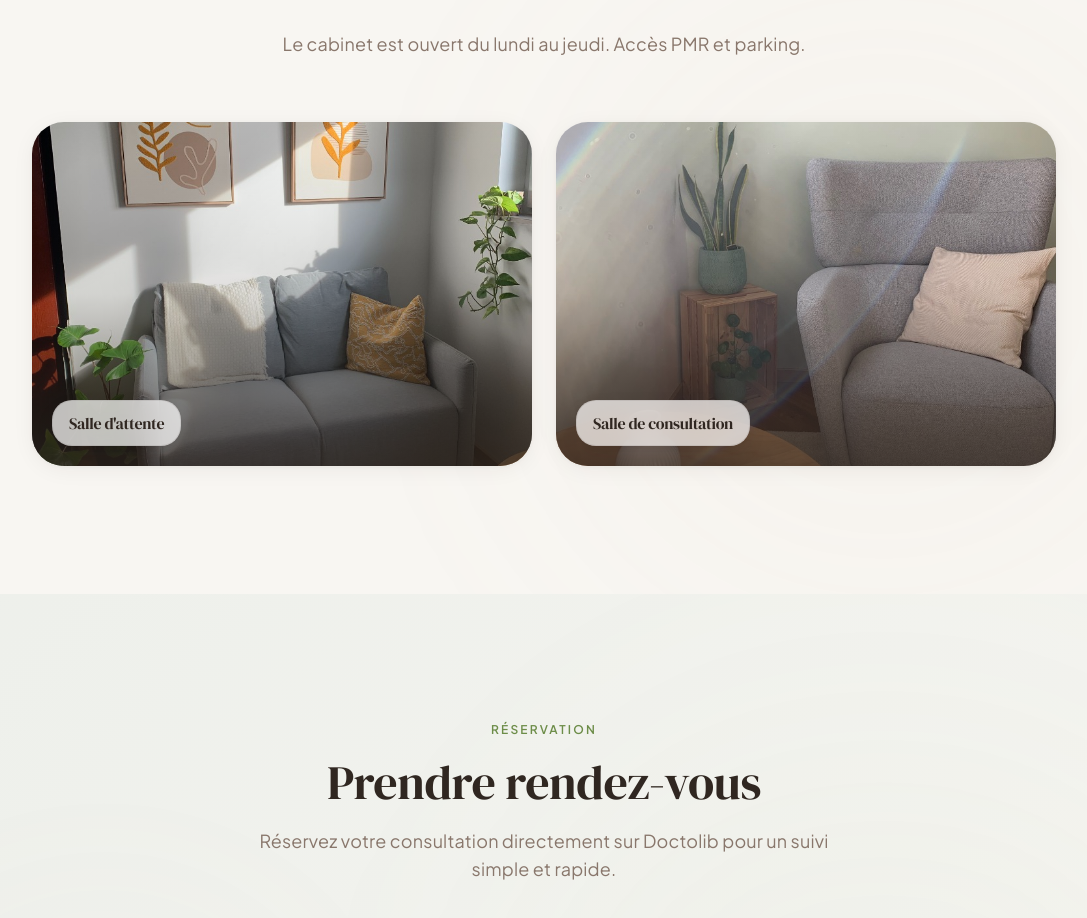
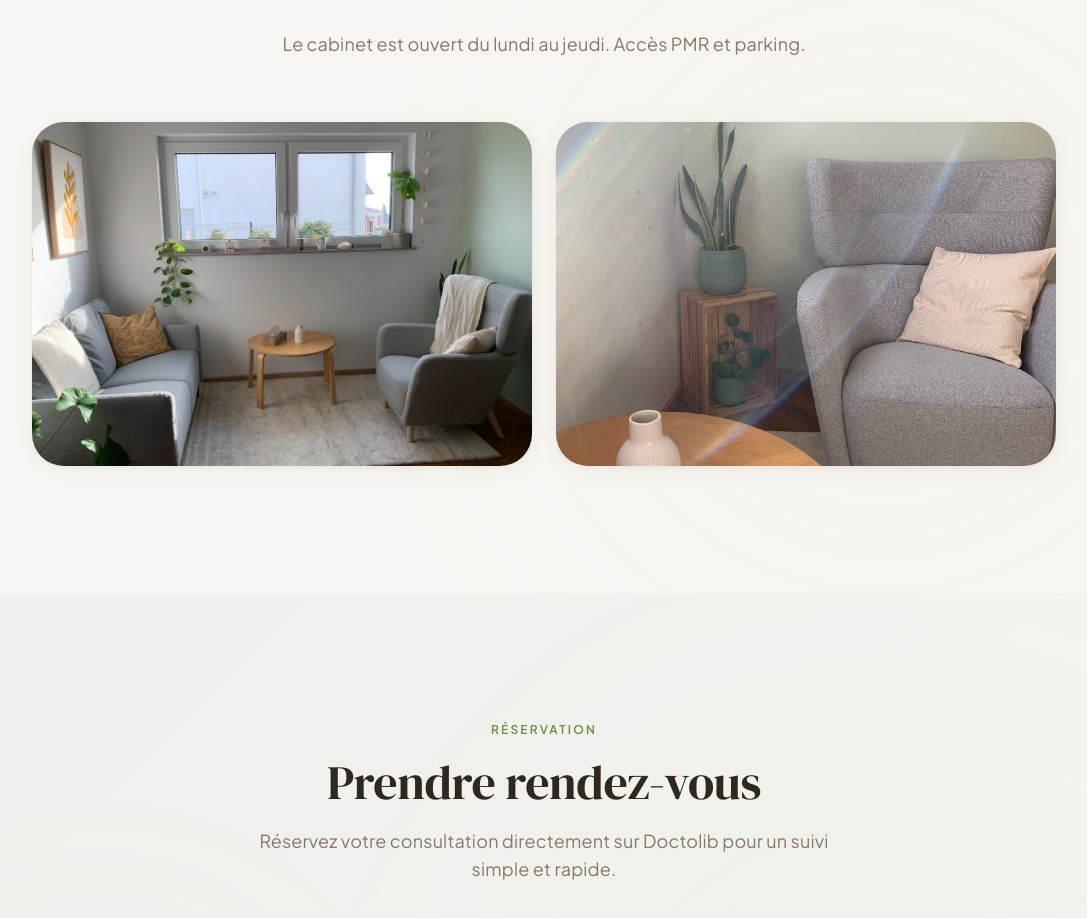
Before and after one commit to loiclss/camille-kaltenbach-psy, a React (Vite) app: page / in a window 1280 px wide. Shown: the part 4003-4921 px from the top of the page, without its empty margins (96-1183 px from the left). Built offline with nearby package versions, Linux system fonts and the light colour scheme; the HTML template or start-up script is replaced by a standard one.

Commit message:
Style: replace cabinet waiting room image with new photo and remove text overlays

```diff
--- a/src/components/CabinetSection.tsx
+++ b/src/components/CabinetSection.tsx
@@ -25,18 +25,10 @@ const CabinetSection = () => {
           {/* Salle d'attente */}
           <div className="group relative overflow-hidden rounded-3xl shadow-elegant hover-lift cursor-default">
             <img
-              alt="Salle d'attente du cabinet de psychologie"
+              alt="Espace d'accueil et d'attente du cabinet de psychologie"
               className="w-full aspect-[4/3] sm:aspect-[16/11] object-cover transition-transform duration-700 group-hover:scale-105"
               src={waitingRoomImage}
             />
-            {/* Gradient overlay */}
-            <div className="absolute inset-0 bg-gradient-to-t from-foreground/75 via-foreground/15 to-transparent" />
-            {/* Caption — glass pill */}
-            <div className="absolute bottom-5 left-5">
-              <div className="glass rounded-xl px-4 py-2.5">
-                <h3 className="text-sm sm:text-base font-serif text-foreground">Salle d'attente</h3>
-              </div>
-            </div>
           </div>
 
           {/* Salle de consultation */}
@@ -46,14 +38,6 @@ const CabinetSection = () => {
               className="w-full aspect-[4/3] sm:aspect-[16/11] object-cover transition-transform duration-700 group-hover:scale-105"
               src={armchairImage}
             />
-            {/* Gradient overlay */}
-            <div className="absolute inset-0 bg-gradient-to-t from-foreground/75 via-foreground/15 to-transparent" />
-            {/* Caption — glass pill */}
-            <div className="absolute bottom-5 left-5">
-              <div className="glass rounded-xl px-4 py-2.5">
-                <h3 className="text-sm sm:text-base font-serif text-foreground">Salle de consultation</h3>
-              </div>
-            </div>
           </div>
         </div>
       </div>
```
Also changed, not shown: src/assets/cabinet-waiting.jpg.
